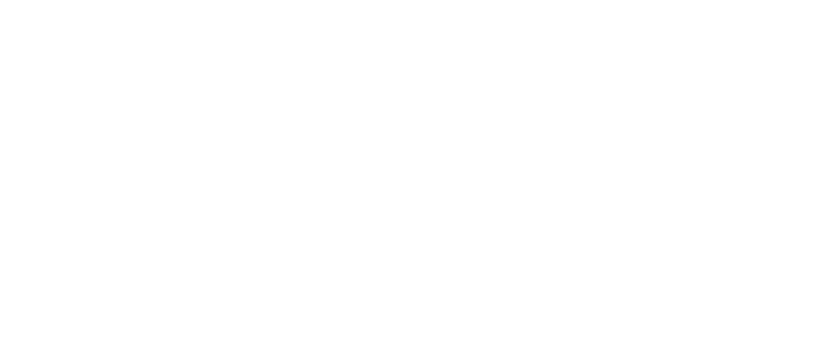
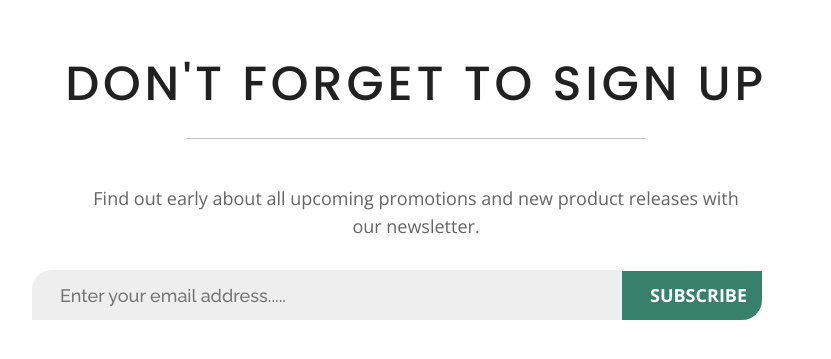
Before and after one commit to elianbecali/decbase, a Next.js app: page / in a window 1280 px wide. Shown: the part 5069-5428 px from the top of the page, without its empty margins (224-1055 px from the left). Before the commit the page ends 5032 px from the top, so only its background shows below. Built offline with nearby package versions, Linux system fonts and the light colour scheme.

Commit message:
feat: add from sign up newsletter

```diff
--- a/src/pages/Home/index.tsx
+++ b/src/pages/Home/index.tsx
@@ -235,6 +235,22 @@
           </article>
         </div>
       </S.SectionLatestNews>
+
+      <S.SectionSignUp>
+        <div>
+          <h3>Don't Forget to sign up</h3>
+          <span></span>
+          <p>Find out early about all upcoming promotions and new
+            product releases with our newsletter.
+          </p>
+        </div>
+        <div>
+          <form>
+            <input type="email" placeholder="Enter your email address....." />
+            <button>subscribe</button>
+          </form>
+        </div>
+      </S.SectionSignUp>
     </>
   );
 }
--- a/src/pages/Home/styles.ts
+++ b/src/pages/Home/styles.ts
@@ -509,3 +509,74 @@
     }
   }
 `;
+
+export const SectionSignUp = styled.section`
+  padding: 6.688rem 16rem;
+  text-align: center;
+
+  div h3 {
+    font-family: Poppins;
+    font-weight: 500;
+    font-size: 3rem;
+    line-height: 1.75rem;
+    letter-spacing: 0.08em;
+    text-transform: uppercase;
+    color: var(--mine-shaft);
+  }
+  div span {
+    display: inline-block;
+    margin: 2.5rem 0;
+    width: 100%;
+    max-width: 460px;
+    border-top: 1px solid var(--silver);
+  }
+  div p {
+    font-size: 1.125rem;
+    font-weight: 400;
+    color: var(--dove-gray);
+    line-height: 1.75rem;
+    max-width: 647px;
+    margin: 0 auto;
+  }
+  div form {
+    margin: 0 auto;
+    margin-top: 1.875rem;
+    max-width: 772px;
+    max-height: 50px;
+    text-align: center;
+    display: flex;
+    align-items: center;
+
+    input[type=email] {
+      padding: 0.8rem 1.75rem;
+      width: 100%;
+      height: 50px;
+      max-width: 590px;
+      border: none;
+      border-radius: 1.25rem 0 0 0;
+      background: var(--gallery);
+
+      font-family: 'Raleway', sans-serif;
+      font-weight: 500;
+      font-size: 1.125rem;
+      color: var(--dove-gray);
+    }
+
+    button {
+      font-weight: 700;
+      font-size: 1.125rem;
+      text-align: center;
+      text-transform: uppercase;
+
+      height: 100%;
+      max-height: 50px;
+      max-width: 140px;
+      padding: 0.8rem 1.75rem;
+      border: none;
+      border-radius: 0 0 1.25rem 0;
+      color: var(--white);
+      cursor: pointer;
+      background-color: var(--viridian);
+    }
+  }
+`;
--- a/src/pages/index.tsx
+++ b/src/pages/index.tsx
@@ -10,8 +10,8 @@
 
         <link rel="preconnect" href="https://fonts.gstatic.com"/>
         <link href="https://fonts.googleapis.com/css2?family=Open+Sans:wght@400;600;700&display=swap" rel="stylesheet"/>
-        <link rel="preconnect" href="https://fonts.gstatic.com" />
         <link href="https://fonts.googleapis.com/css2?family=Poppins:wght@500;600&display=swap" rel="stylesheet" />
+        <link href="https://fonts.googleapis.com/css2?family=Raleway:wght@500&display=swap" rel="stylesheet" />
       </Head>
 
       <Home />
--- a/src/styles/GlobalStyle.ts
+++ b/src/styles/GlobalStyle.ts
@@ -8,8 +8,10 @@
     --mine-shaft: #212121;
     --dove-gray: #646464;
     --eunry: #CAA892;
+    --silver: #C4C4C4;
     --viridian: #37806B;
     --limed-oak: #B0855B;
+    --gallery: #EEEEEE;
   }
 
   * {
```
